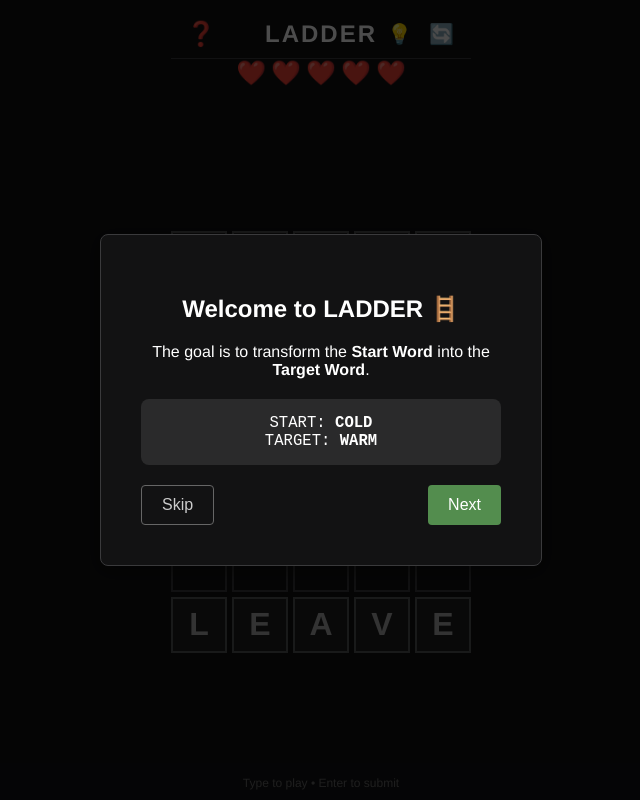
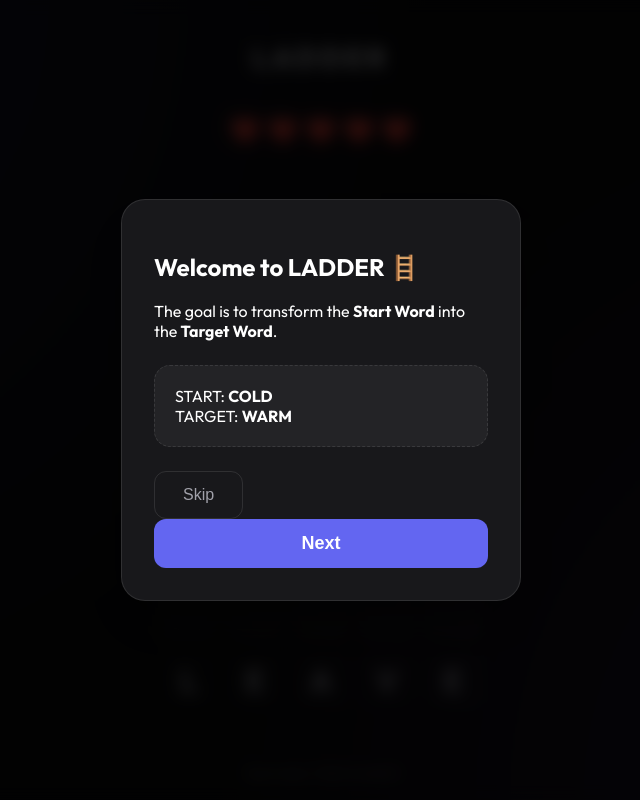
Before and after one commit to royindrani/explorer, a React (Vite) app: page / in a window 1280 px wide. Shown: the whole page, without its empty margins (319-959 px from the left). Built offline with nearby package versions, Linux system fonts and the light colour scheme.

Commit message:
Premium UI redesign & Refresh bug fix

```diff
--- a/src/App.tsx
+++ b/src/App.tsx
@@ -107,15 +107,15 @@ function App() {
     <div className="app-container">
       {/* ... Header ... */}
       <header className="header" style={{ position: 'relative' }}>
-        <div style={{ position: 'absolute', left: 0, cursor: 'pointer', padding: '0 15px' }} onClick={() => setShowInstructions(true)} title="How to Play">
+        <div className="header-icon" style={{ position: 'absolute', left: 0, cursor: 'pointer', padding: '0 15px' }} onClick={() => setShowInstructions(true)} title="How to Play Tutorial">
           ❓
         </div>
         LADDER
         <div style={{ position: 'absolute', right: 0, display: 'flex', gap: '15px', padding: '0 15px' }}>
-          <div style={{ cursor: 'pointer', fontSize: 20 }} onClick={getHint} title="Get Hint (💡)">
+          <div className="header-icon" style={{ cursor: 'pointer', fontSize: 22 }} onClick={getHint} title="💡 Hint: Get the next word">
             💡
           </div>
-          <div style={{ cursor: 'pointer', fontSize: 20 }} onClick={clearLadder} title="Restart Level (🔄)">
+          <div className="header-icon" style={{ cursor: 'pointer', fontSize: 22 }} onClick={clearLadder} title="🔄 Restart: Clear your current path and reset timer">
             🔄
           </div>
         </div>
@@ -247,53 +247,52 @@ function App() {
               <h2>{status === 'won' ? '🎉 Splendid!' : '😔 Game Over'}</h2>
 
               {status === 'won' && (
-                <div style={{ margin: '15px 0', textAlign: 'left', background: 'rgba(255,255,255,0.05)', padding: '15px', borderRadius: '8px' }}>
-                  <div style={{ marginBottom: '10px', fontSize: '18px', textAlign: 'center' }}>
-                    <strong>{startWord}</strong> ➡️ <strong>{endWord}</strong>
+                <div className="status-card">
+                  <div style={{ marginBottom: '16px', fontSize: '20px', textAlign: 'center', fontWeight: 600 }}>
+                    {startWord} ➡️ {endWord}
                   </div>
-                  <div style={{ display: 'flex', justifyContent: 'space-between', marginBottom: '8px' }}>
-                    <span>Your Moves:</span> <strong>{currentRow + 1}</strong>
+                  <div className="status-row">
+                    <span>Your Moves</span> <strong>{currentRow + 1}</strong>
                   </div>
-                  <div style={{ display: 'flex', justifyContent: 'space-between', marginBottom: '8px' }}>
-                    <span>Optimal Moves:</span> <strong>{optimalSteps}</strong>
+                  <div className="status-row">
+                    <span>Optimal Path</span> <strong>{optimalSteps}</strong>
                   </div>
-                  <div style={{ display: 'flex', justifyContent: 'space-between' }}>
-                    <span>Time:</span> <strong>{elapsedTime.toFixed(1)}s</strong>
+                  <div className="status-row">
+                    <span>Solve Time</span> <strong>{elapsedTime.toFixed(1)}s</strong>
                   </div>
-                  <div style={{ marginTop: '15px', fontStyle: 'italic', textAlign: 'center', color: '#ffd700' }}>
+                  <div style={{ marginTop: '20px', fontStyle: 'italic', textAlign: 'center', color: 'var(--color-gold)', fontSize: '0.95em' }}>
                     "{getVictoryQuote()}"
                   </div>
                 </div>
               )}
 
               {status === 'lost' && (
-                <div style={{ margin: '15px 0', textAlign: 'left', background: 'rgba(255,255,255,0.05)', padding: '15px', borderRadius: '8px' }}>
-                  <p style={{ marginBottom: '10px' }}>
-                    The target word was: <br />
-                    <strong style={{ fontSize: '24px', color: '#ef4444', display: 'block', marginTop: '5px' }}>{endWord.toUpperCase()}</strong>
+                <div className="status-card">
+                  <p style={{ marginBottom: '12px', color: 'var(--color-text-dim)' }}>
+                    The target word was:
                   </p>
+                  <strong style={{ fontSize: '28px', color: 'var(--color-error)', display: 'block', marginBottom: '20px', letterSpacing: '2px' }}>
+                    {endWord.toUpperCase()}
+                  </strong>
 
-                  <div style={{ display: 'flex', justifyContent: 'space-between', marginBottom: '8px', fontSize: '0.9em', color: '#aaa' }}>
-                    <span>Rarity:</span>
-                    <strong style={{ color: '#fff' }}>
+                  <div className="status-row">
+                    <span>Rarity</span>
+                    <span className="rarity-badge">
                       {(() => {
-                        // Simple rarity heuristic
                         const rareLetters = 'jqxzvk';
                         let cost = 0;
                         for (const char of endWord) if (rareLetters.includes(char)) cost++;
                         return cost > 1 ? 'Legendary 🦄' : cost > 0 ? 'Rare 💎' : 'Common 📄';
                       })()}
-                    </strong>
+                    </span>
                   </div>
 
-                  <div style={{ marginTop: '15px', fontStyle: 'italic', textAlign: 'center', color: '#b59f3b' }}>
+                  <div style={{ marginTop: '24px', fontStyle: 'italic', textAlign: 'center', color: 'var(--color-warning)', opacity: 0.8 }}>
                     "{(() => {
                       const failQuotes = [
                         "Failure is just a stepping stone to success.",
                         "Don't watch the clock; do what it does. Keep going.",
-                        "You miss 100% of the shots you don't take.",
                         "Fall seven times, stand up eight.",
-                        "The only real mistake is the one from which we learn nothing.",
                         "It's not over until you win!",
                         "Keep calm and climb on. 🪜"
                       ];
@@ -303,11 +302,9 @@ function App() {
                 </div>
               )}
 
-              <button onClick={resetGame} style={{
+              <button onClick={resetGame} className={status === 'won' ? 'btn-play-next' : 'btn-try-again'} style={{
                 padding: '12px 24px',
                 fontSize: '18px',
-                background: status === 'won' ? '#538d4e' : '#b59f3b',
-                color: 'white',
                 border: 'none',
                 borderRadius: '8px',
                 cursor: 'pointer',
--- a/src/hooks/useGameLogic.ts
+++ b/src/hooks/useGameLogic.ts
@@ -120,6 +120,8 @@ export const useGameLogic = () => {
         setCurrentRow(0);
         setStatus('playing');
         setErrorMsg(null);
+        setStartTime(Date.now());
+        setEndTime(0);
     };
 
     const getHint = () => {
--- a/src/index.css
+++ b/src/index.css
@@ -1,44 +1,119 @@
+@import url('https://fonts.googleapis.com/css2?family=Outfit:wght@300;400;600;700&display=swap');
+
 :root {
-  --color-bg: #121213;
+  --color-bg: #0a0a0c;
+  --color-surface: rgba(255, 255, 255, 0.05);
+  --color-border: rgba(255, 255, 255, 0.1);
   --color-text: #ffffff;
-  --color-border: #3a3a3c;
-  --color-valid: #538d4e;
-  --color-invalid: #b59f3b;
-  /* Yellowish for warning */
-  --color-error: #ff4d4d;
-  --color-key-bg: #818384;
+  --color-text-dim: #a1a1aa;
+
+  --color-primary: #6366f1;
+  /* Indigo */
+  --color-success: #10b981;
+  /* Emerald */
+  --color-warning: #f59e0b;
+  /* Amber */
+  --color-error: #ef4444;
+  /* Red */
+  --color-gold: #fbbf24;
+
+  --glass-bg: rgba(255, 255, 255, 0.03);
+  --glass-border: rgba(255, 255, 255, 0.1);
+  --glass-blur: blur(12px);
+}
+
+* {
+  box-sizing: border-box;
 }
 
 body {
   margin: 0;
-  font-family: 'Clear Sans', 'Helvetica Neue', Arial, sans-serif;
+  font-family: 'Outfit', sans-serif;
   background-color: var(--color-bg);
+  background-image:
+    radial-gradient(circle at 0% 0%, rgba(99, 102, 241, 0.15) 0%, transparent 50%),
+    radial-gradient(circle at 100% 100%, rgba(168, 85, 247, 0.15) 0%, transparent 50%);
   color: var(--color-text);
   display: flex;
   justify-content: center;
   min-height: 100vh;
+  overflow-x: hidden;
 }
 
 .app-container {
   width: 100%;
-  max-width: 500px;
+  max-width: 480px;
   display: flex;
   flex-direction: column;
   height: 100vh;
-  justify-content: space-between;
-  padding: 10px;
-  box-sizing: border-box;
+  padding: 20px;
+  position: relative;
 }
 
 .header {
   display: flex;
   justify-content: center;
   align-items: center;
-  padding: 10px 0;
-  border-bottom: 1px solid var(--color-border);
+  padding: 20px 0;
   font-weight: 700;
+  font-size: 28px;
+  letter-spacing: 4px;
+  text-transform: uppercase;
+  background: linear-gradient(to bottom, #fff, #a1a1aa);
+  background-clip: text;
+  -webkit-background-clip: text;
+  -webkit-text-fill-color: transparent;
+  margin-bottom: 20px;
+}
+
+.btn-play-next {
+  background: var(--color-success);
+  color: white;
+  transition: all 0.2s;
+}
+
+.btn-play-next:hover {
+  transform: translateY(-2px);
+  box-shadow: 0 10px 15px -3px rgba(16, 185, 129, 0.4);
+}
+
+.btn-try-again {
+  background: var(--color-warning);
+  color: white;
+  transition: all 0.2s;
+}
+
+.btn-try-again:hover {
+  transform: translateY(-2px);
+  box-shadow: 0 10px 15px -3px rgba(245, 158, 11, 0.4);
+}
+
+.header-icon {
+  transition: transform 0.2s cubic-bezier(0.175, 0.885, 0.32, 1.275);
+  filter: drop-shadow(0 0 8px rgba(255, 255, 255, 0.2));
+}
+
+.header-icon:hover {
+  transform: scale(1.2);
+}
+
+.hearts-container {
+  display: flex;
+  justify-content: center;
+  gap: 8px;
+  margin-bottom: 30px;
+}
+
+.heart {
   font-size: 24px;
-  letter-spacing: 2px;
+  transition: all 0.4s cubic-bezier(0.175, 0.885, 0.32, 1.275);
+  filter: drop-shadow(0 0 10px rgba(239, 68, 68, 0.3));
+}
+
+.heart.popped {
+  transform: scale(0.5) rotate(15deg);
+  opacity: 0.2;
+  filter: grayscale(100%) blur(1px);
 }
 
 .game-board {
@@ -46,68 +121,55 @@ body {
   display: flex;
   flex-direction: column;
   justify-content: center;
-  gap: 5px;
+  gap: 12px;
   padding: 20px 0;
 }
 
 .row {
   display: flex;
   justify-content: center;
-  gap: 5px;
+  gap: 8px;
+  transition: transform 0.6s cubic-bezier(0.34, 1.56, 0.64, 1);
 }
 
 .cell {
-  width: 52px;
-  height: 52px;
-  border: 2px solid var(--color-border);
+  width: 58px;
+  height: 58px;
+  background: var(--glass-bg);
+  border: 1px solid var(--glass-border);
+  backdrop-filter: var(--glass-blur);
   display: flex;
   justify-content: center;
   align-items: center;
   font-size: 2rem;
-  font-weight: bold;
+  font-weight: 600;
+  border-radius: 12px;
   text-transform: uppercase;
-  user-select: none;
+  transition: all 0.3s ease;
+  box-shadow: 0 4px 6px -1px rgba(0, 0, 0, 0.1), 0 2px 4px -1px rgba(0, 0, 0, 0.06);
 }
 
 .cell.fixed {
-  background-color: #212121;
-  color: #aaaaaa;
-  border-color: #212121;
+  background-color: rgba(255, 255, 255, 0.02);
+  color: var(--color-text-dim);
+  border-color: transparent;
 }
 
 .cell.active {
-  border-color: #ffffff;
-}
-
-.cell.inputting {
-  border-color: #888;
+  border-color: var(--color-primary);
+  box-shadow: 0 0 20px rgba(99, 102, 241, 0.3);
+  background: rgba(99, 102, 241, 0.05);
 }
 
 .cell.filled {
-  animation: popIn 0.2s;
-  border-color: #565758;
+  animation: popIn 0.3s cubic-bezier(0.175, 0.885, 0.32, 1.275);
 }
 
-.keyboard {
-  padding-bottom: 20px;
-}
-
-.hearts-container {
-  display: flex;
-  justify-content: center;
-  gap: 5px;
-  margin-bottom: 20px;
-  font-size: 24px;
-}
-
-.heart {
-  transition: transform 0.2s;
-}
-
-.heart.popped {
-  transform: scale(0.8);
-  opacity: 0.5;
-  filter: grayscale(100%);
+.cell.correct {
+  background-color: var(--color-success);
+  color: white;
+  border-color: var(--color-success);
+  box-shadow: 0 0 20px rgba(16, 185, 129, 0.4);
 }
 
 /* Animations */
@@ -125,186 +187,183 @@ body {
 
 @keyframes shake {
 
-  10%,
-  90% {
-    transform: translate3d(-1px, 0, 0);
+  0%,
+  100% {
+    transform: translateX(0);
   }
 
-  20%,
-  80% {
-    transform: translate3d(2px, 0, 0);
+  25% {
+    transform: translateX(-8px);
   }
 
-  30%,
-  50%,
-  70% {
-    transform: translate3d(-4px, 0, 0);
-  }
-
-  40%,
-  60% {
-    transform: translate3d(4px, 0, 0);
+  75% {
+    transform: translateX(8px);
   }
 }
 
 @keyframes mergeSuccess {
   0% {
-    transform: scale(1.1);
-    box-shadow: 0 0 0 rgba(255, 215, 0, 0);
+    transform: scale(1);
   }
 
   50% {
-    transform: scale(1.2);
-    box-shadow: 0 0 40px #ffd700;
-    border-color: #ffd700;
-    background: #ffd700;
+    transform: scale(1.05);
+    background: var(--color-gold);
     color: #000;
+    box-shadow: 0 0 40px var(--color-gold);
   }
 
   100% {
-    transform: scale(1.0);
-    box-shadow: 0 0 60px #ffd700;
-    border-color: #ffd700;
-    background: #ffd700;
+    transform: scale(1);
+    background: var(--color-gold);
     color: #000;
+    box-shadow: 0 0 60px var(--color-gold);
   }
 }
 
 .row.shake {
-  animation: shake 0.5s;
+  animation: shake 0.4s cubic-bezier(.36, .07, .19, .97) both;
 }
 
-.row.win-anim {
-  position: relative;
-  z-index: 100;
-  /* Ensure it stays on top during merge */
+.win-anim .cell {
+  animation: mergeSuccess 1s ease-in-out forwards;
 }
 
-.row.win-anim .cell {
-  animation: mergeSuccess 1.0s ease-in-out forwards;
+.target-won {
+  opacity: 0.1;
+  filter: blur(4px);
+  transform: scale(0.9);
 }
 
-.row.target-won {
-  opacity: 0.3;
-  transition: opacity 1.5s ease-in-out;
-  transform: scale(0.95);
-}
-
-.onboarding-step {
-  text-align: center;
+/* Modal Styling */
+.modal-overlay {
+  position: fixed;
+  inset: 0;
+  background: rgba(0, 0, 0, 0.8);
+  backdrop-filter: blur(8px);
+  display: flex;
+  justify-content: center;
+  align-items: center;
+  z-index: 1000;
   padding: 20px;
 }
 
-.onboarding-example {
-  background: rgba(255, 255, 255, 0.1);
-  padding: 15px;
-  border-radius: 8px;
-  margin: 20px 0;
-  font-family: monospace;
-  font-size: 1.2em;
+.modal {
+  background: #18181b;
+  border: 1px solid var(--glass-border);
+  border-radius: 24px;
+  padding: 32px;
+  width: 100%;
+  max-width: 400px;
+  box-shadow: 0 25px 50px -12px rgba(0, 0, 0, 0.5);
+  animation: modalIn 0.5s cubic-bezier(0.34, 1.56, 0.64, 1);
 }
 
-.onboarding-nav {
-  display: flex;
-  justify-content: space-between;
-  margin-top: 20px;
+@keyframes modalIn {
+  0% {
+    transform: scale(0.9) translateY(20px);
+    opacity: 0;
+  }
+
+  100% {
+    transform: scale(1) translateY(0);
+    opacity: 1;
+  }
 }
 
 .btn-primary {
-  background: #538d4e;
+  background: var(--color-primary);
   color: white;
   border: none;
-  padding: 10px 20px;
-  border-radius: 4px;
+  padding: 14px 28px;
+  border-radius: 12px;
+  font-size: 18px;
+  font-weight: 600;
   cursor: pointer;
-  font-size: 16px;
+  transition: all 0.2s;
+  width: 100%;
+}
+
+.btn-primary:hover {
+  transform: translateY(-2px);
+  box-shadow: 0 10px 15px -3px rgba(99, 102, 241, 0.4);
 }
 
 .btn-secondary {
   background: transparent;
-  color: #ccc;
-  border: 1px solid #666;
-  padding: 10px 20px;
-  border-radius: 4px;
+  color: var(--color-text-dim);
+  border: 1px solid var(--glass-border);
+  padding: 14px 28px;
+  border-radius: 12px;
+  font-size: 16px;
   cursor: pointer;
-  font-size: 16px;
+  transition: all 0.2s;
 }
 
-.shake {
-  animation: shake 0.6s cubic-bezier(.36, .07, .19, .97) both;
-  border-color: var(--color-error) !important;
+.btn-secondary:hover {
+  background: rgba(255, 255, 255, 0.05);
+  color: white;
 }
 
 .toast {
-  position: absolute;
-  top: 10%;
+  position: fixed;
+  top: 100px;
   left: 50%;
   transform: translateX(-50%);
-  background-color: #fff;
-  color: #000;
-  padding: 10px 20px;
-  border-radius: 4px;
-  font-weight: bold;
-  z-index: 100;
-  pointer-events: none;
-  opacity: 0.9;
+  background: var(--color-error);
+  color: white;
+  padding: 12px 24px;
+  border-radius: 12px;
+  font-weight: 600;
+  box-shadow: 0 10px 15px -3px rgba(239, 68, 68, 0.4);
+  z-index: 2000;
+  animation: toastIn 0.3s cubic-bezier(0.175, 0.885, 0.32, 1.275);
 }
 
-.cell.correct {
-  background-color: var(--color-valid);
-  color: white;
-  border-color: var(--color-valid);
+@keyframes toastIn {
+  0% {
+    transform: translate(-50%, -20px);
+    opacity: 0;
+  }
+
+  100% {
+    transform: translate(-50%, 0);
+    opacity: 1;
+  }
 }
 
-/* Modal */
-.modal-overlay {
-  position: fixed;
-  top: 0;
-  left: 0;
-  width: 100vw;
-  height: 100vh;
-  background: rgba(0, 0, 0, 0.7);
-  display: flex;
-  justify-content: center;
-  align-items: center;
-  z-index: 1000;
+.onboarding-example {
+  background: rgba(255, 255, 255, 0.05);
+  padding: 20px;
+  border-radius: 16px;
+  margin: 24px 0;
+  font-family: 'Outfit', sans-serif;
+  border: 1px dashed rgba(255, 255, 255, 0.1);
 }
 
-.modal {
-  background: #121213;
-  border: 1px solid #3a3a3c;
+.status-card {
+  background: rgba(255, 255, 255, 0.03);
   padding: 20px;
-  width: 90%;
-  max-width: 400px;
-  border-radius: 8px;
-  box-shadow: 0 4px 20px rgba(0, 0, 0, 0.5);
+  border-radius: 16px;
+  margin: 20px 0;
 }
 
-.modal-header {
+.status-row {
   display: flex;
   justify-content: space-between;
-  align-items: center;
-  margin-bottom: 20px;
-  border-bottom: 1px solid #3a3a3c;
-  padding-bottom: 10px;
+  margin-bottom: 12px;
+  color: var(--color-text-dim);
 }
 
-.modal-header h2 {
-  margin: 0;
-  font-size: 18px;
+.status-row strong {
+  color: white;
 }
 
-.modal-header button {
-  background: none;
-  border: none;
-  color: #fff;
-  font-size: 20px;
-  cursor: pointer;
+.rarity-badge {
+  padding: 4px 12px;
+  border-radius: 20px;
+  font-size: 0.8em;
+  font-weight: 700;
+  text-transform: uppercase;
+  background: rgba(255, 255, 255, 0.1);
 }
-
-.modal-content p,
-.modal-content li {
-  color: #d7dadc;
-  line-height: 1.5;
-  font-size: 14px;
-}
```
